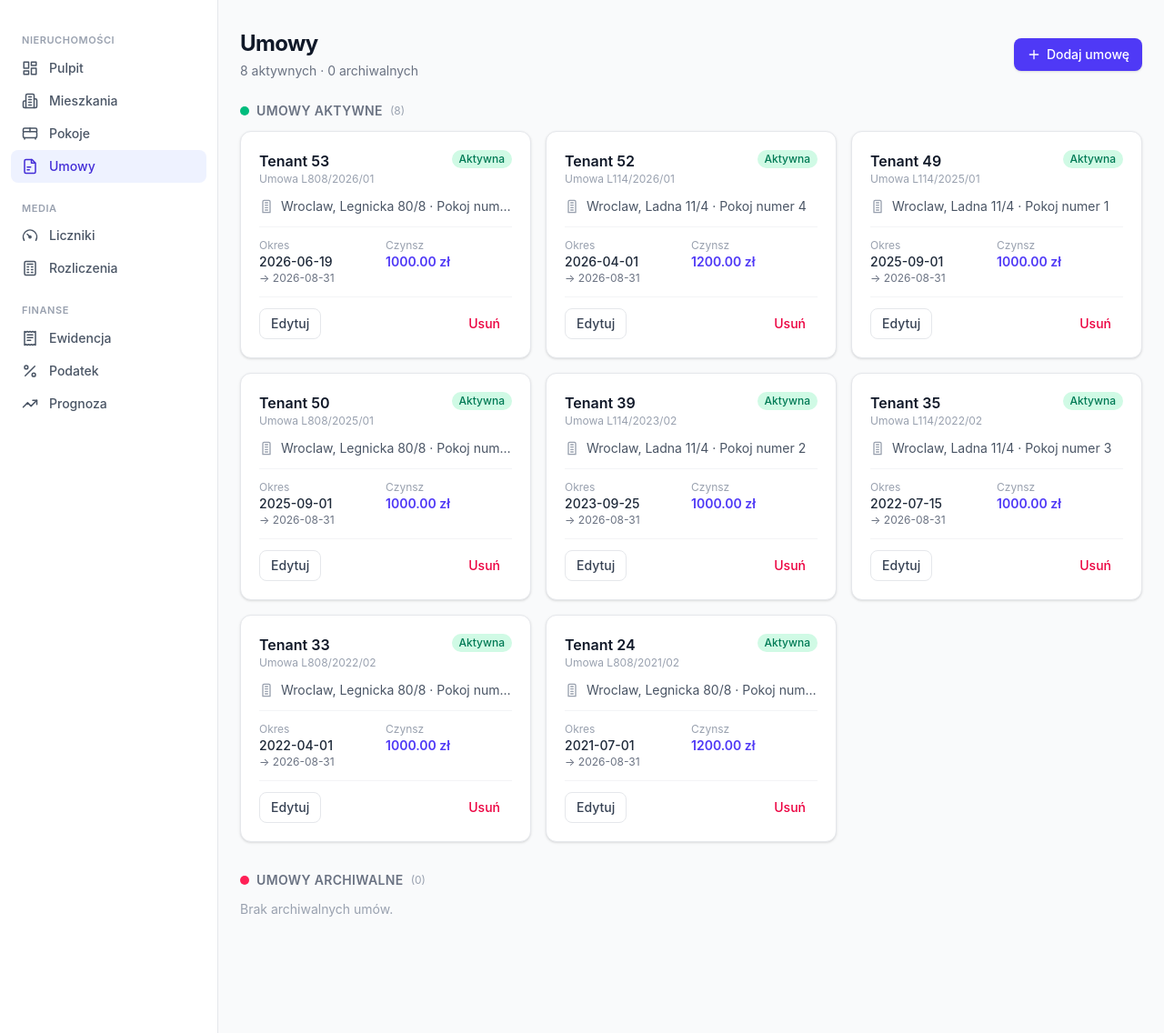
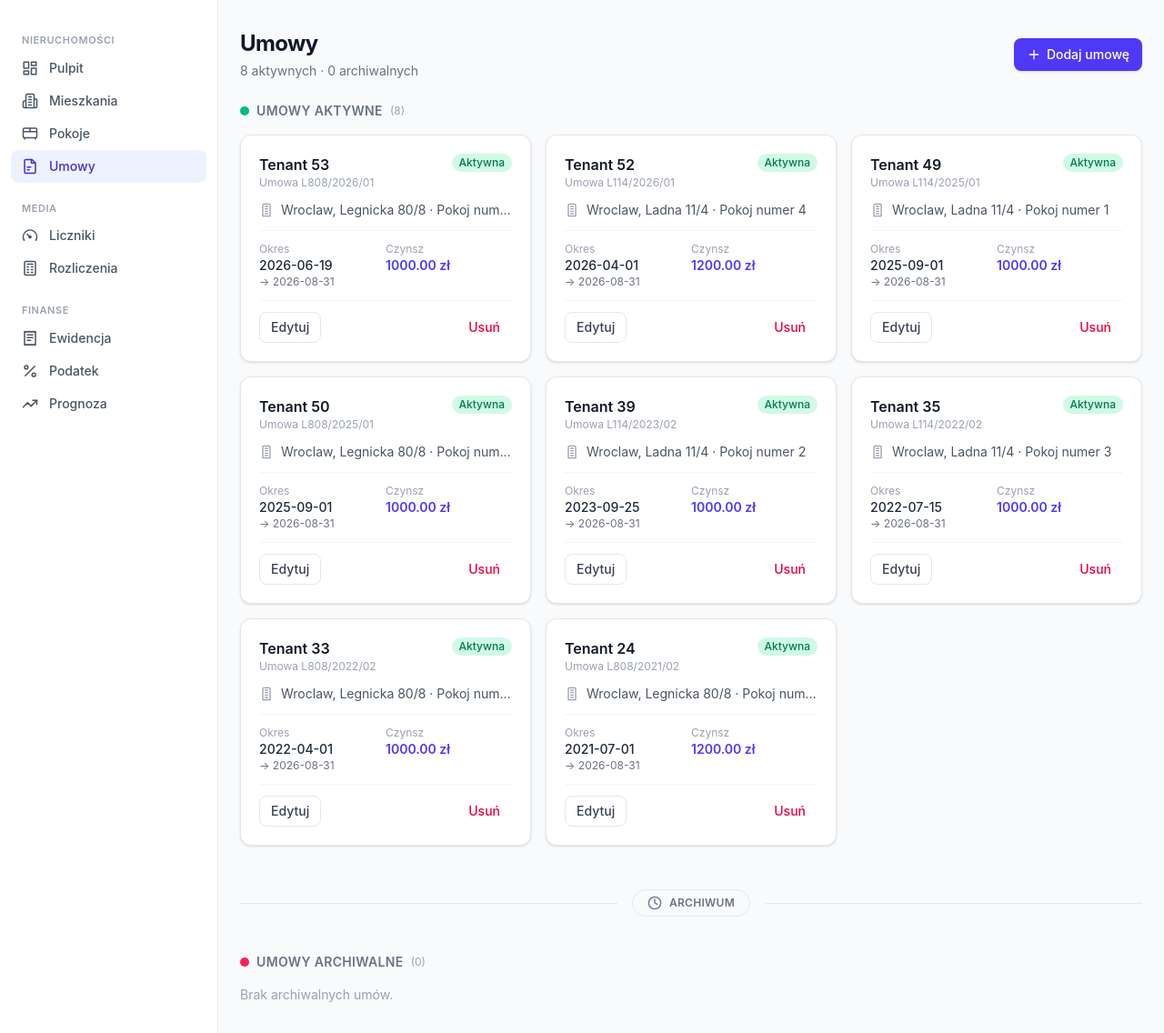
Before and after one commit to jdrwal/npbeta-py, a Django app: page /contracts/ in a window 1280 px wide. Shown: the part 56-1192 px from the top of the page at 91% size. Run offline with Django 5.2, Linux system fonts and the light colour scheme; a user stored in the database is signed in; data comes from the database, SQL or seed files in the repository; parts of the project's set-up code (start-up, migrations or seed data) failed here and were passed over.

Commit message:
Improve spacing between sections and add clear separator between active/archived contracts

```diff
--- a/apps/core/templates/core/contracts.html
+++ b/apps/core/templates/core/contracts.html
@@ -12,8 +12,8 @@
     </a>
 </div>
 
-<section class="mb-8">
-    <div class="mb-3 flex items-center gap-2">
+<section class="mb-12">
+    <div class="mb-4 flex items-center gap-2">
         <span class="badge success"></span>
         <h2 class="text-sm font-semibold uppercase tracking-wide text-gray-500">Umowy aktywne</h2>
         <span class="text-xs text-gray-400">({{ active|length }})</span>
@@ -54,8 +54,17 @@
     </div>
 </section>
 
+<div class="my-10 flex items-center gap-4">
+    <div class="h-px flex-1 bg-gray-200"></div>
+    <span class="flex items-center gap-2 rounded-full border border-gray-200 bg-gray-50 px-4 py-1.5 text-xs font-semibold uppercase tracking-wide text-gray-500">
+        <svg class="h-4 w-4" viewBox="0 0 24 24" fill="none" stroke="currentColor" stroke-width="2" stroke-linecap="round" stroke-linejoin="round"><circle cx="12" cy="12" r="10"/><path d="M12 6v6l4 2"/></svg>
+        Archiwum
+    </span>
+    <div class="h-px flex-1 bg-gray-200"></div>
+</div>
+
 <section>
-    <div class="mb-3 flex items-center gap-2">
+    <div class="mb-4 flex items-center gap-2">
         <span class="badge danger"></span>
         <h2 class="text-sm font-semibold uppercase tracking-wide text-gray-500">Umowy archiwalne</h2>
         <span class="text-xs text-gray-400">({{ past|length }})</span>
--- a/apps/core/templates/core/rooms.html
+++ b/apps/core/templates/core/rooms.html
@@ -15,8 +15,8 @@
 </div>
 
 {% for g in groups %}
-<section class="mb-8">
-    <div class="mb-3 flex items-center gap-3">
+<section class="mb-12">
+    <div class="mb-5 flex items-center gap-3">
         <div class="grid h-10 w-10 shrink-0 place-items-center rounded-xl bg-indigo-100 text-indigo-600">
             <svg class="h-5 w-5" viewBox="0 0 24 24" fill="none" stroke="currentColor" stroke-width="2" stroke-linecap="round" stroke-linejoin="round"><path d="M6 22V4a2 2 0 0 1 2-2h8a2 2 0 0 1 2 2v18Z"/><path d="M6 12H4a2 2 0 0 0-2 2v6a2 2 0 0 0 2 2h2"/><path d="M18 9h2a2 2 0 0 1 2 2v9a2 2 0 0 1-2 2h-2"/><path d="M10 6h4M10 10h4M10 14h4M10 18h4"/></svg>
         </div>
```
Also changed, not shown: static/css/app.css.
